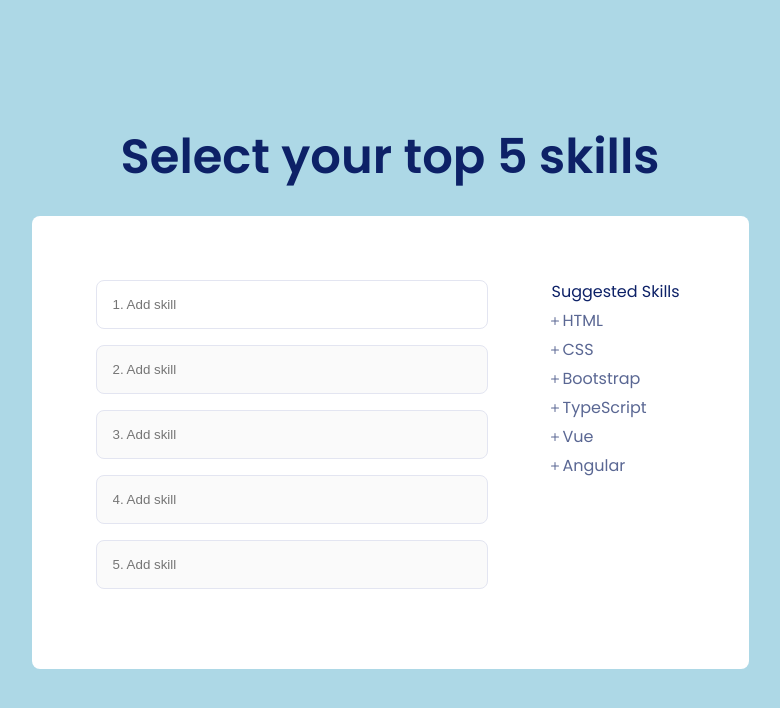
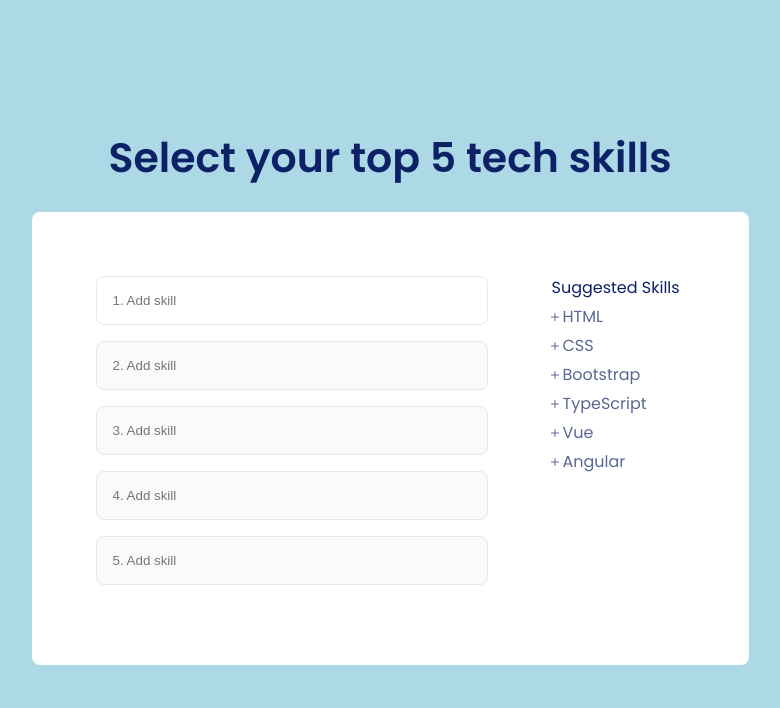
Before and after one commit to DevNik14/sortable-list-component, a React (Vite) app: page / in a window 1280 px wide. Shown: the top 708 px of the page, without its empty margins (250-1030 px from the left). Built offline with nearby package versions, Linux system fonts and the light colour scheme.

Commit message:
style: add additinal styling to the h1

```diff
--- a/src/App.jsx
+++ b/src/App.jsx
@@ -4,7 +4,7 @@ import './App.css'
 function App() {
   return (
     <>
-      <h1>Select your top 5 skills</h1>
+      <h1>Select your top 5 tech skills</h1>
       <SelectedSkillsList />
     </>
   )
--- a/src/index.css
+++ b/src/index.css
@@ -45,7 +45,7 @@ ul {
 }
 
 h1 {
-  font-size: 3em;
+  font-size: 41px;
   line-height: 1.1;
   color: #0D2167;
   font-weight: 600;
```
